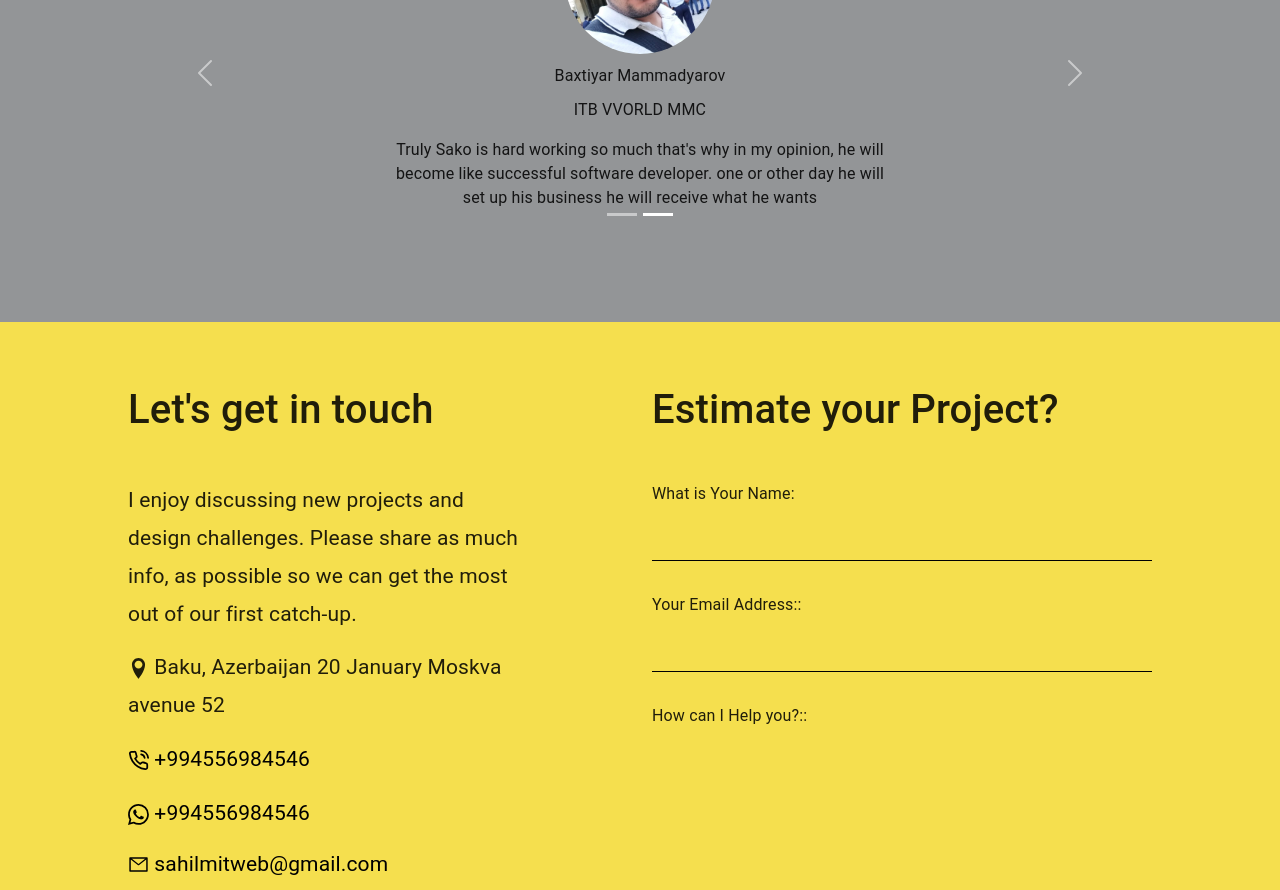
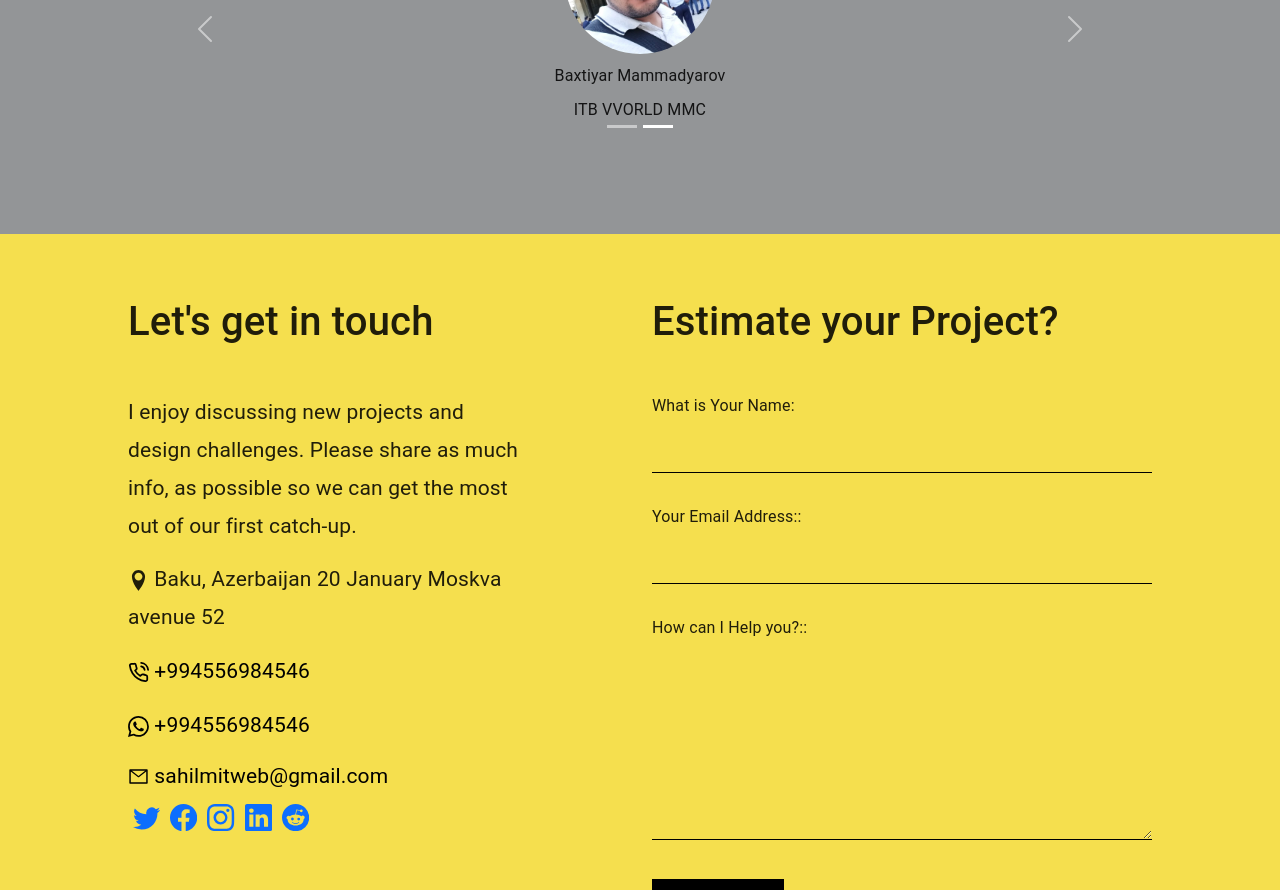
Before and after one commit to ShahmirzeMIT/Portfolio, a React (Create React App) app: page / in a window 1280 px wide. Shown: the part 6260-7150 px from the top of the page. Built offline with nearby package versions, Linux system fonts and the light colour scheme.

Commit message:
change slider

```diff
--- a/src/component/slider.js
+++ b/src/component/slider.js
@@ -42,9 +42,9 @@ function Slider() {
                      <p className='mSliderP'>{slide.filter((itemText)=>itemText.name.startsWith("slideWplace"))
                      .map((itemT)=>itemT.id==item.workplace?<>{itemT[lang]}</>:"")
                      }</p>
-                     <p className="wd50P">{slide.filter((itemText)=>itemText.name.startsWith("slideRef"))
+                     {/* <p className="wd50P">{slide.filter((itemText)=>itemText.name.startsWith("slideRef"))
                      .map((itemT)=>itemT.id==item.text?<>{itemT[lang]}</>:"")
-                     }</p>
+                     }</p> */}
                  </Carousel.Item>
 
         ) :""
```
